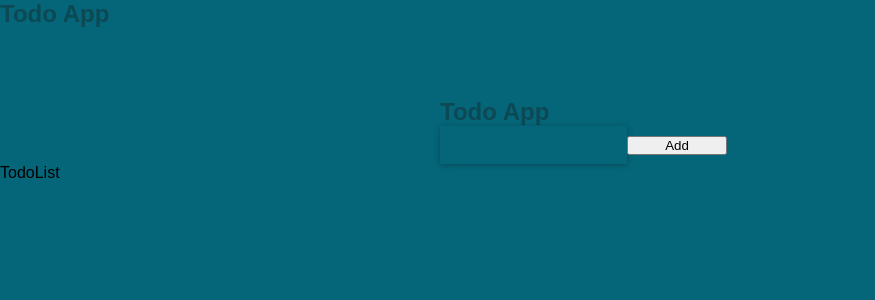
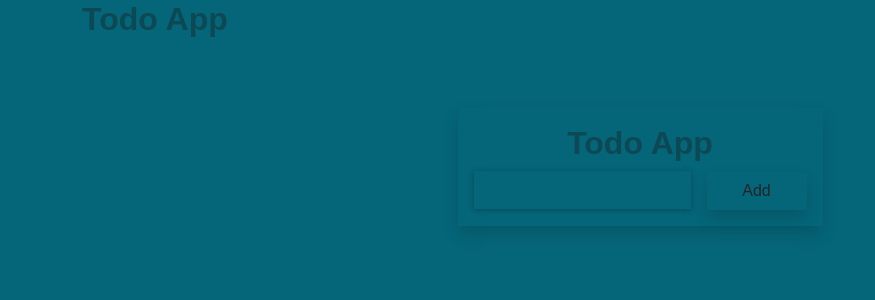
Before and after one commit to adil-shabab/todo-app-react, a React (Create React App) app in the folder todo/: page / in a window 1280 px wide. Shown: the top 300 px of the page, without its empty margins (0-875 px from the left). Built offline with nearby package versions, Linux system fonts and the light colour scheme.

Commit message:
structure complete

```diff
--- a/todo/public/index.html
+++ b/todo/public/index.html
@@ -9,6 +9,8 @@
       name="description"
       content="Web site created using create-react-app"
     />
+    <link href="https://cdn.jsdelivr.net/npm/bootstrap@5.1.3/dist/css/bootstrap.min.css" rel="stylesheet"
+    integrity="sha384-1BmE4kWBq78iYhFldvKuhfTAU6auU8tT94WrHftjDbrCEXSU1oBoqyl2QvZ6jIW3" crossorigin="anonymous">
     <!-- <link rel="apple-touch-icon" href="%PUBLIC_URL%/logo192.png" /> -->
     <link rel="manifest" href="%PUBLIC_URL%/manifest.json" />
     <title>React App</title>
--- a/todo/src/App.js
+++ b/todo/src/App.js
@@ -11,7 +11,7 @@ function App() {
     <div>
       <Header/>
       <Form input={input} setInput={setInput} todos={todos} setTodos={setTodos}/>
-      <TodoList/>
+      <TodoList todos={todos} setTodos={setTodos}/>
     </div>
   );
 }
--- a/todo/src/components/Form/Form.js
+++ b/todo/src/components/Form/Form.js
@@ -2,12 +2,18 @@
 import './Form.css'
 
 function Form({input, setInput, todos, setTodos}) {
+    const onFormSubmit=(e)=>{
+        e.preventDefault()
+        setTodos([...todos,{title:input, completed:false}])
+        console.log(todos)
+        setInput("")
+    }
   return (
     <div className="todo-container d-flex flex-column justify-content-center align-items-center">
       <div className="shadow p-3 d-flex flex-column justify-content-center align-items-center">
         <h2>Todo App</h2>
         <div>
-          <form action="">
+          <form action="" onSubmit={onFormSubmit}>
             <input
               required
               className="box-shadow"
--- a/todo/src/components/TodoList/TodoList.css
+++ b/todo/src/components/TodoList/TodoList.css
@@ -1,7 +1,12 @@
 ul{
     margin-top: 25px;
-    width: 95%;
+    display: flex;
+    flex-direction: column;
+    justify-content: center;
+    align-items: center;
+    margin-right: 25px;
 }
+
 ul li{
     width: 320px;
     height: 40px;
@@ -12,6 +17,7 @@ ul li{
     color: #0d4955;
     margin-bottom: 15px;
     display: flex;
+
     justify-content: space-between;
     padding: 5px;
     align-items: center;
--- a/todo/src/components/TodoList/TodoList.js
+++ b/todo/src/components/TodoList/TodoList.js
@@ -1,10 +1,23 @@
-import React from 'react'
-import './TodoList.css'
+import React from "react";
+import "./TodoList.css";
 
-function TodoList() {
+function TodoList({ todos, setTodos }) {
   return (
-    <div>TodoList</div>
+  <div className="list">
+      <ul>
+      {todos.map((todo,index)=>{
+        return(
+        <li key={index}>
+          {todo.title}
+
+          <i className="fa-solid fa-pen-to-square"></i>
+          <i  className="fa-solid fa-trash-can"></i>
+        </li>
+        )
+      })}
+      </ul>
+  </div>
   )
 }
 
-export default TodoList
+export default TodoList;
```
